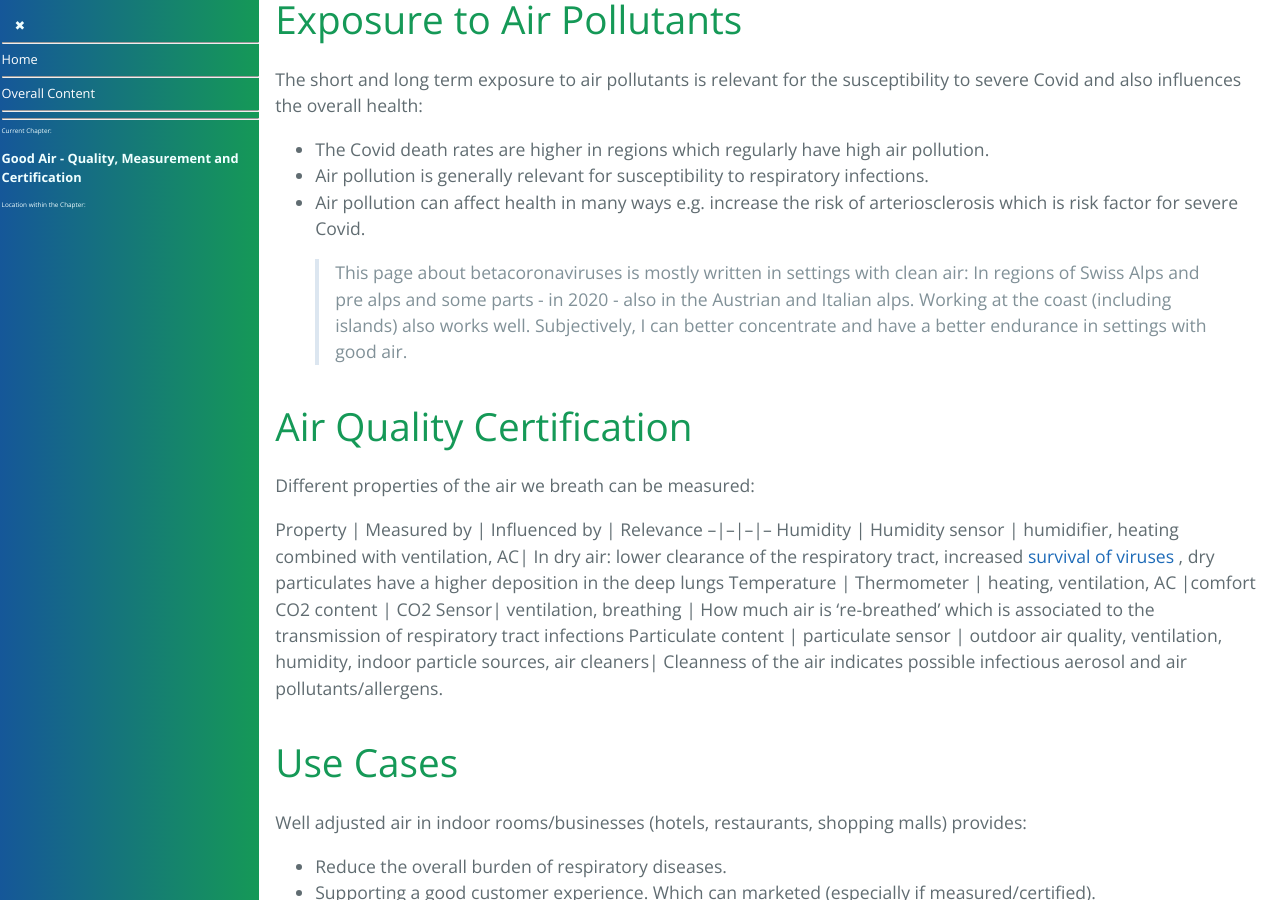
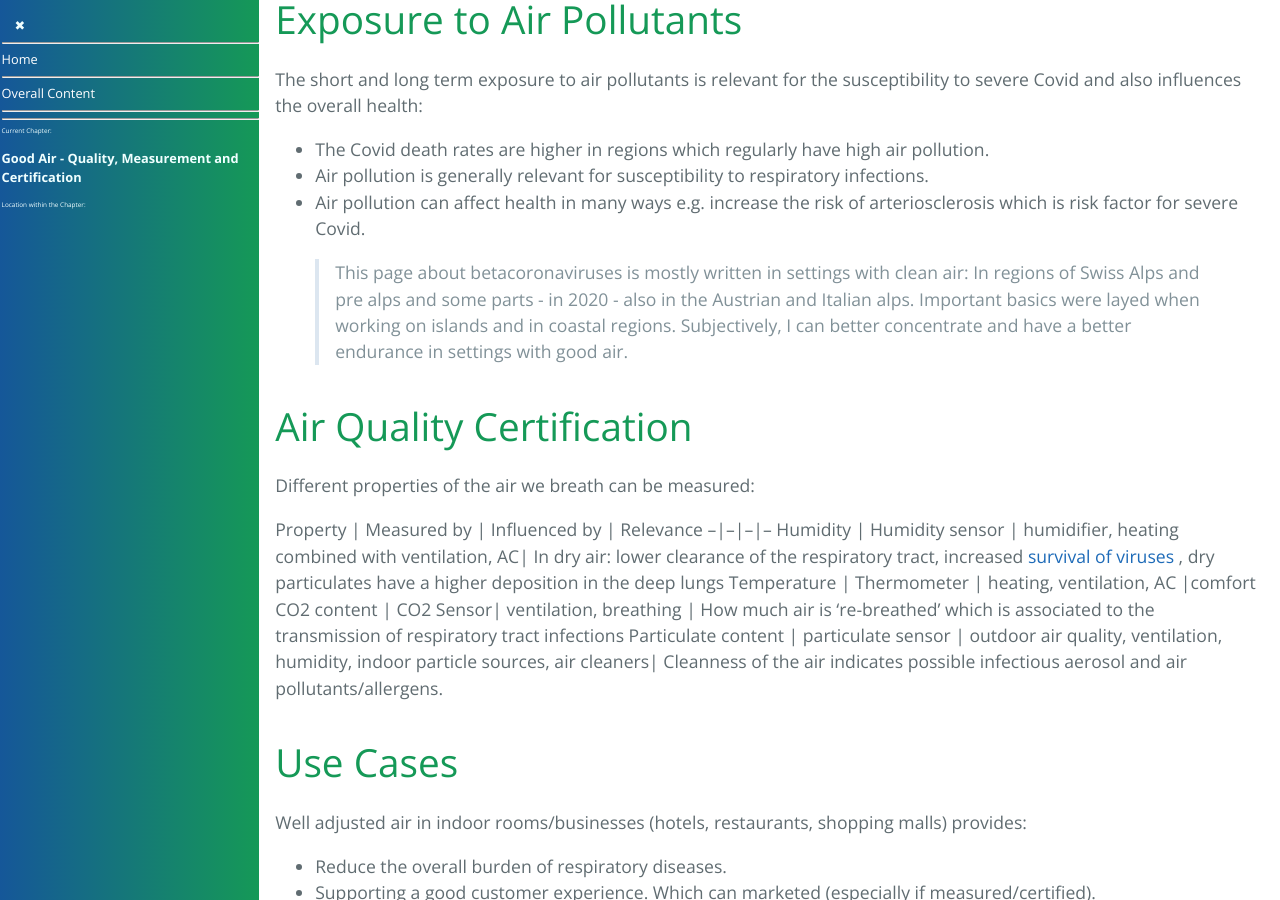
Before and after one commit to forestgrape/coronavirus, a Jekyll site: the page built from 7_social/good_air.md, in a window 1280 px wide and 900 px high, scrolled down 1481 px. Built offline with Jekyll 4.4.1, drawn with Linux system fonts in a browser that asks for light colours; our own code applies the rules of GitHub Pages for plain Markdown files.

Commit message:
formulations

```diff
--- a/7_social/good_air.md
+++ b/7_social/good_air.md
@@ -37,7 +37,7 @@ The short and long term exposure to air pollutants is relevant for the susceptib
 * Air pollution is generally relevant for susceptibility to respiratory infections.
 * Air pollution can affect health in many ways e.g. increase the risk of arteriosclerosis which is risk factor for severe Covid.
 
-    > This page about betacoronaviruses is mostly written in settings with clean air: In regions of Swiss Alps and pre alps and some parts - in 2020 - also in the Austrian and Italian alps. Working at the coast (including islands) also works well. Subjectively, I can better concentrate and have a better endurance in settings with good air.
+    > This page about betacoronaviruses is mostly written in settings with clean air: In regions of Swiss Alps and pre alps and some parts - in 2020 - also in the Austrian and Italian alps. Important basics were layed when working on islands and in coastal regions. Subjectively, I can better concentrate and have a better endurance in settings with good air.
 
 
 ## Air Quality Certification
```
